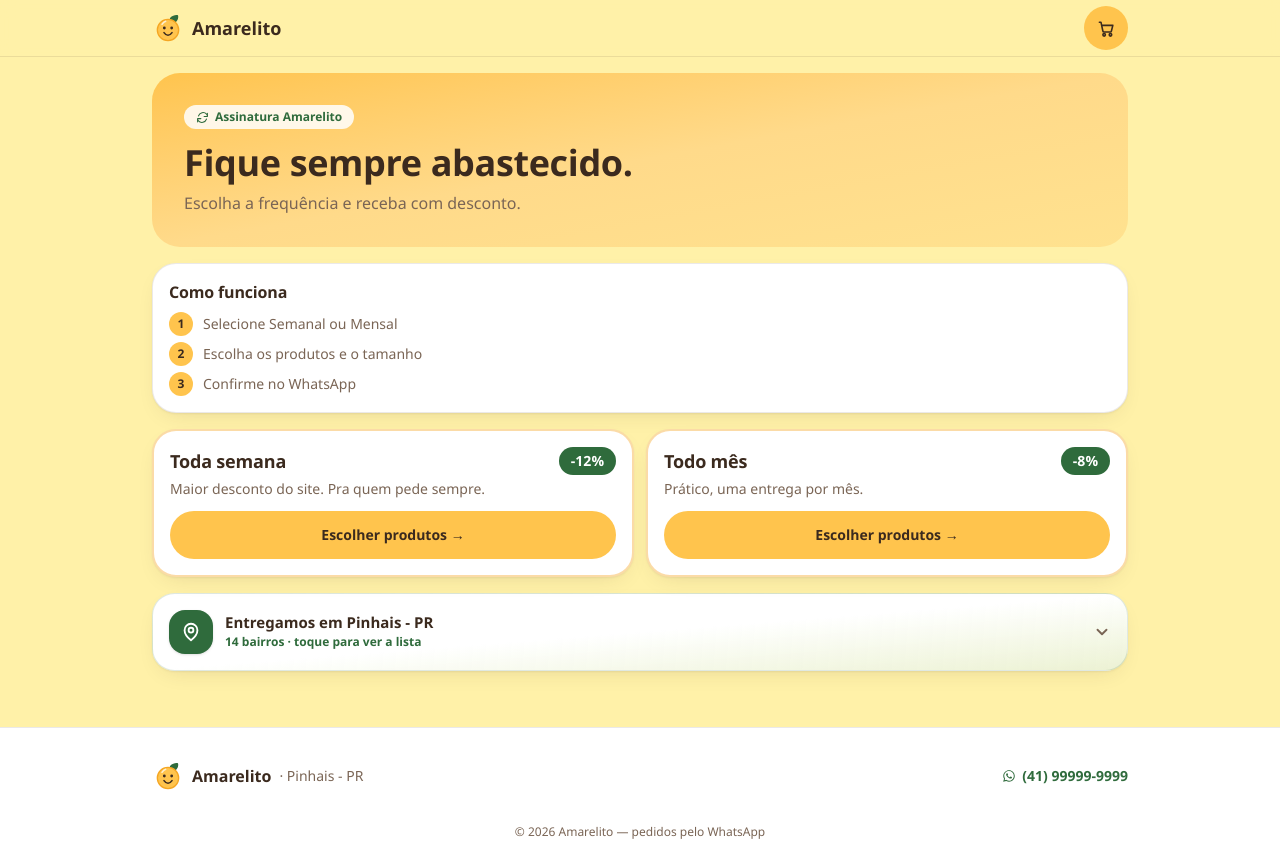
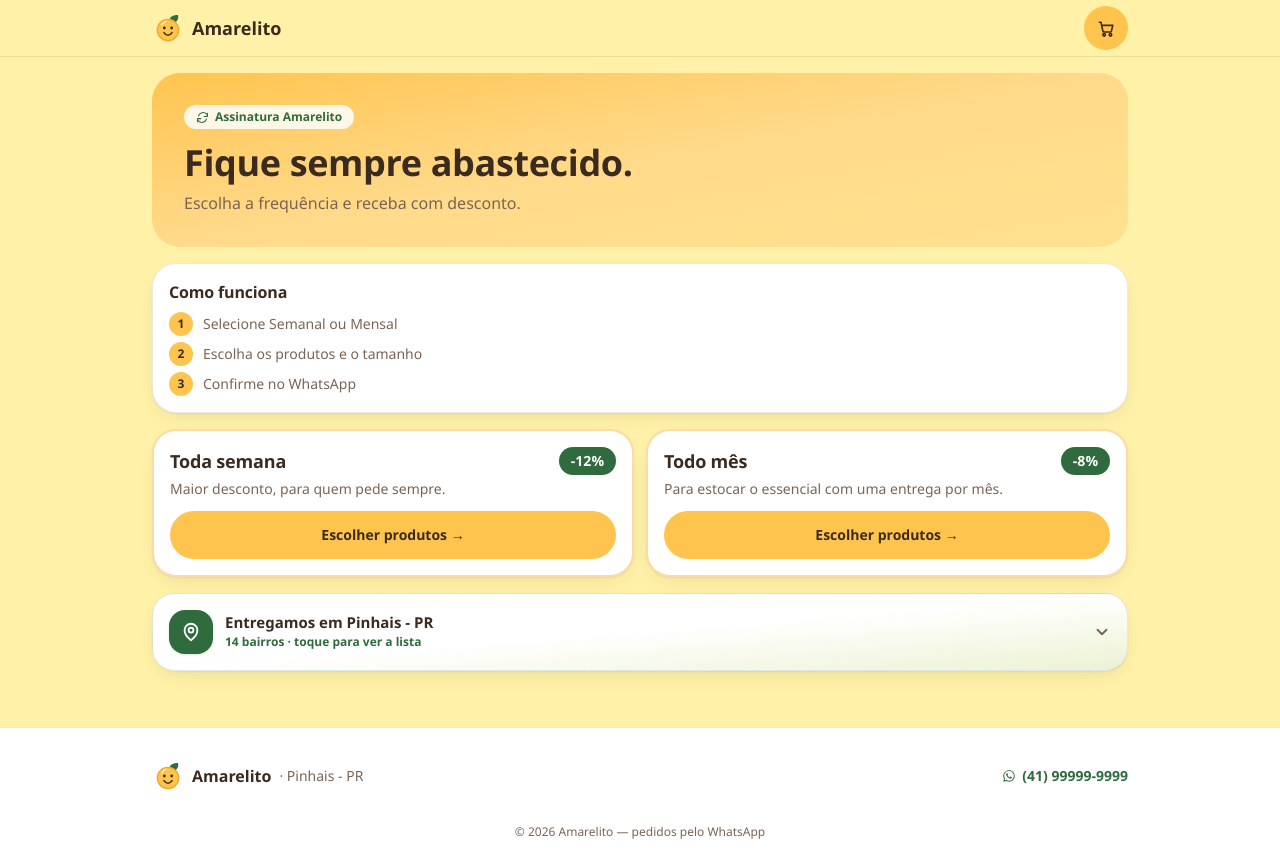
Before and after one commit to elizaelcezar/amarelito, a Next.js app: page /assinatura in a window 1280 px wide. Built offline with nearby package versions, Linux system fonts and the light colour scheme.

Commit message:
textos: remove frase ajuda atendimento, melhora textos semanal/mensal

```diff
--- a/src/app/assinatura/page.tsx
+++ b/src/app/assinatura/page.tsx
@@ -18,8 +18,8 @@ const steps = [
 
 export default function AssinaturaPage() {
   const plans = [
-    { plan: "semanal" as const, title: "Toda semana", text: "Maior desconto do site. Pra quem pede sempre." },
-    { plan: "mensal" as const, title: "Todo mês", text: "Prático, uma entrega por mês." },
+    { plan: "semanal" as const, title: "Toda semana", text: "Maior desconto, para quem pede sempre." },
+    { plan: "mensal" as const, title: "Todo mês", text: "Para estocar o essencial com uma entrega por mês." },
   ];
 
   return (
--- a/src/components/CoverageSection.tsx
+++ b/src/components/CoverageSection.tsx
@@ -1,4 +1,4 @@
-import { cityLabel, defaultCity, serviceArea } from "@/data/serviceArea";
+import { cityLabel, defaultCity } from "@/data/serviceArea";
 import { PinIcon } from "@/components/icons";
 import { CoverageRequestForm } from "@/components/CoverageRequestForm";
 
@@ -44,9 +44,6 @@ export function CoverageSection() {
               </li>
             ))}
           </ul>
-          {serviceArea.note && (
-            <p className="mt-2.5 text-xs leading-relaxed text-cafe-soft">{serviceArea.note}</p>
-          )}
           <CoverageRequestForm />
         </div>
       </details>
```
